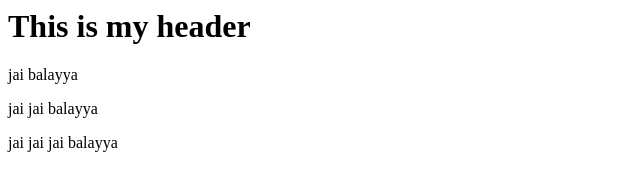
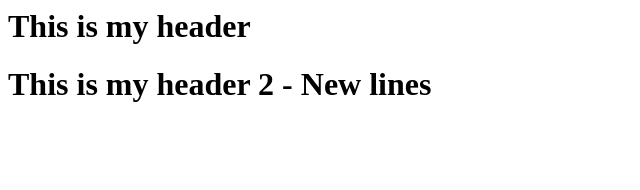
Before and after one commit to adityasivaprasad/demo-jenkins, a plain HTML site: page index.html in a window 1280 px wide. Shown: the whole page, without its empty margins (0-640 px from the left). Drawn offline with Linux system fonts and the light colour scheme.

Commit message:
added new line, removed 3 lines

```diff
--- a/index.html
+++ b/index.html
@@ -1,8 +1,6 @@
 <html>
   <body>
     <h1>This is my header</h1>
-    <p>jai balayya</p>
-	<p>jai jai balayya</p>
-	<p>jai jai jai balayya</p>
+    <h1>This is my header 2 - New lines</h1>
   </body>
 </html>
```
